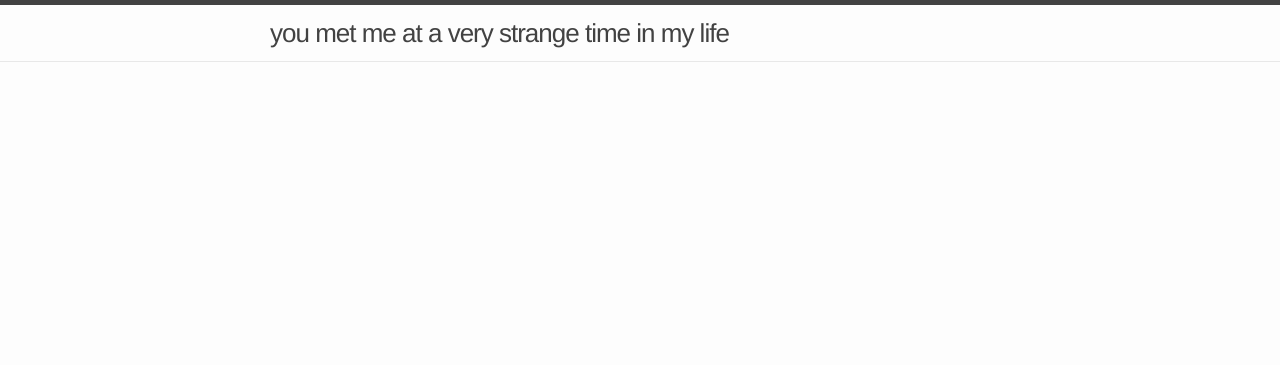
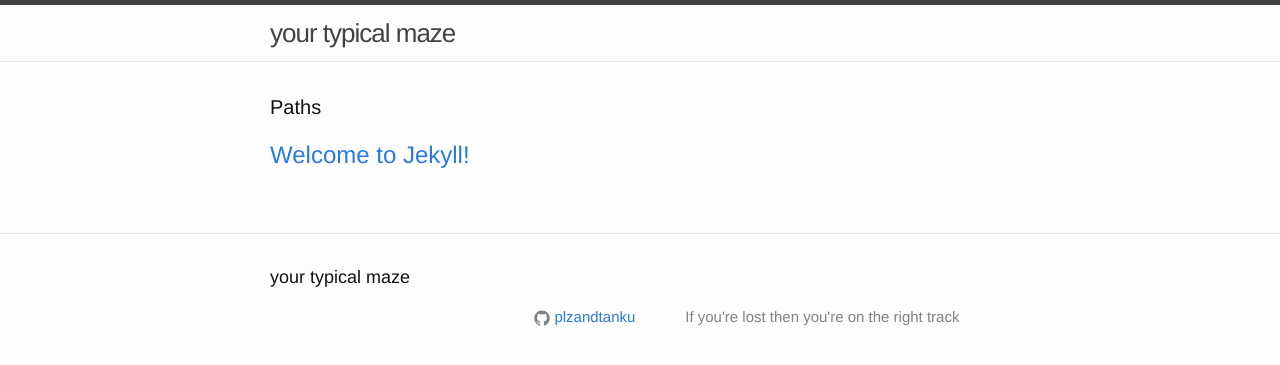
Before and after one commit to plzandtanku/plzandtanku.github.io, a Jekyll site: the page built from index.html, in a window 1280 px wide. Shown: the top 365 px of the page. Built offline with Jekyll 4.4.1, drawn with Linux system fonts in a browser that asks for light colours.

Commit message:
lets get weird

```diff
--- a/_config.yml
+++ b/_config.yml
@@ -6,16 +6,14 @@
 # 'jekyll serve'. If you change this file, please restart the server process.
 
 # Site settings
-title: you met me at a very strange time in my life
-email: your-email@domain.com
+title: your typical maze
+email: plzdont@spamme.com
 description: > # this means to ignore newlines until "baseurl:"
-  Write an awesome description for your new site here. You can edit this
-  line in _config.yml. It will appear in your document head meta (for
-  Google search results) and in your feed.xml site description.
+  If you're lost then you're on the right track
 baseurl: "" # the subpath of your site, e.g. /blog
 url: "http://yourdomain.com" # the base hostname & protocol for your site
-twitter_username: jekyllrb
-github_username:  jekyll
+twitter_username: muffintop
+github_username:  plzandtanku
 
 # Build settings
 markdown: kramdown
--- a/_includes/footer.html
+++ b/_includes/footer.html
@@ -7,8 +7,8 @@
     <div class="footer-col-wrapper">
       <div class="footer-col footer-col-1">
         <ul class="contact-list">
-          <li>{{ site.title }}</li>
-          <li><a href="mailto:{{ site.email }}">{{ site.email }}</a></li>
+					<!--          <li>{{ site.title }}</li> -->
+					<!--  <li><a href="mailto:{{ site.email }}">{{ site.email }}</a></li> -->
         </ul>
       </div>
 
@@ -17,12 +17,6 @@
           {% if site.github_username %}
           <li>
             {% include icon-github.html username=site.github_username %}
-          </li>
-          {% endif %}
-
-          {% if site.twitter_username %}
-          <li>
-            {% include icon-twitter.html username=site.twitter_username %}
           </li>
           {% endif %}
         </ul>
--- a/_includes/header.html
+++ b/_includes/header.html
@@ -3,7 +3,6 @@
   <div class="wrapper">
 
     <a class="site-title" href="{{ site.baseurl }}/">{{ site.title }}</a>
-
     <nav class="site-nav">
       <a href="#" class="menu-icon">
         <svg viewBox="0 0 18 15">
--- a/_layouts/default.html
+++ b/_layouts/default.html
@@ -9,11 +9,11 @@
 
     <div class="page-content">
       <div class="wrapper">
-       <!--- {{ content }} -->
+       {{ content }}
       </div>
     </div>
 
-    <!--- {% include footer.html %} -->
+    {% include footer.html %}
 
   </body>
 
--- a/_posts/2016-05-14-welcome-to-jekyll.markdown
+++ b/_posts/2016-05-14-welcome-to-jekyll.markdown
@@ -18,6 +18,8 @@ print_hi('Tom')
 #=> prints 'Hi, Tom' to STDOUT.
 {% endhighlight %}
 
+[Name of Link]({{ site.baseurl }}{% post_url 2010-01-01-map %})
+
 Check out the [Jekyll docs][jekyll-docs] for more info on how to get the most out of Jekyll. File all bugs/feature requests at [Jekyll’s GitHub repo][jekyll-gh]. If you have questions, you can ask them on [Jekyll Talk][jekyll-talk].
 
 [jekyll-docs]: http://jekyllrb.com/docs/home
--- a/index.html
+++ b/index.html
@@ -4,12 +4,12 @@ layout: default
 
 <div class="home">
 
-  <h1 class="page-heading">Posts</h1>
+  <h1 class="page-heading">Paths</h1>
 
   <ul class="post-list">
     {% for post in site.posts %}
       <li>
-        <span class="post-meta">{{ post.date | date: "%b %-d, %Y" }}</span>
+				<!--        <span class="post-meta">{{ post.date | date: "%b %-d, %Y" }}</span>-->
 
         <h2>
           <a class="post-link" href="{{ post.url | prepend: site.baseurl }}">{{ post.title }}</a>
@@ -18,6 +18,6 @@ layout: default
     {% endfor %}
   </ul>
 
-  <p class="rss-subscribe">subscribe <a href="{{ "/feed.xml" | prepend: site.baseurl }}">via RSS</a></p>
+	<!--  <p class="rss-subscribe">subscribe <a href="{{ "/feed.xml" | prepend: site.baseurl }}">via RSS</a></p> -->
 
 </div>
```
